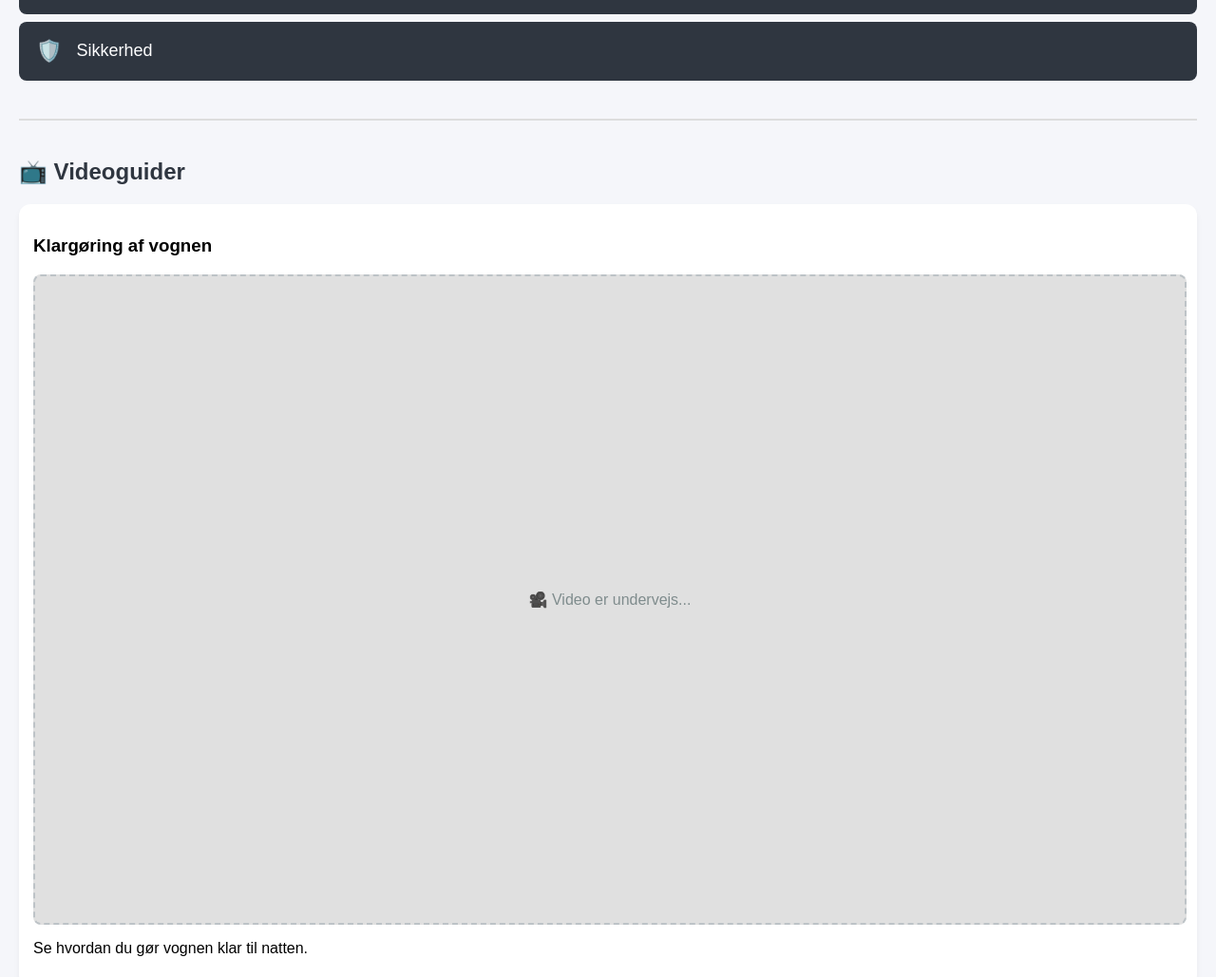
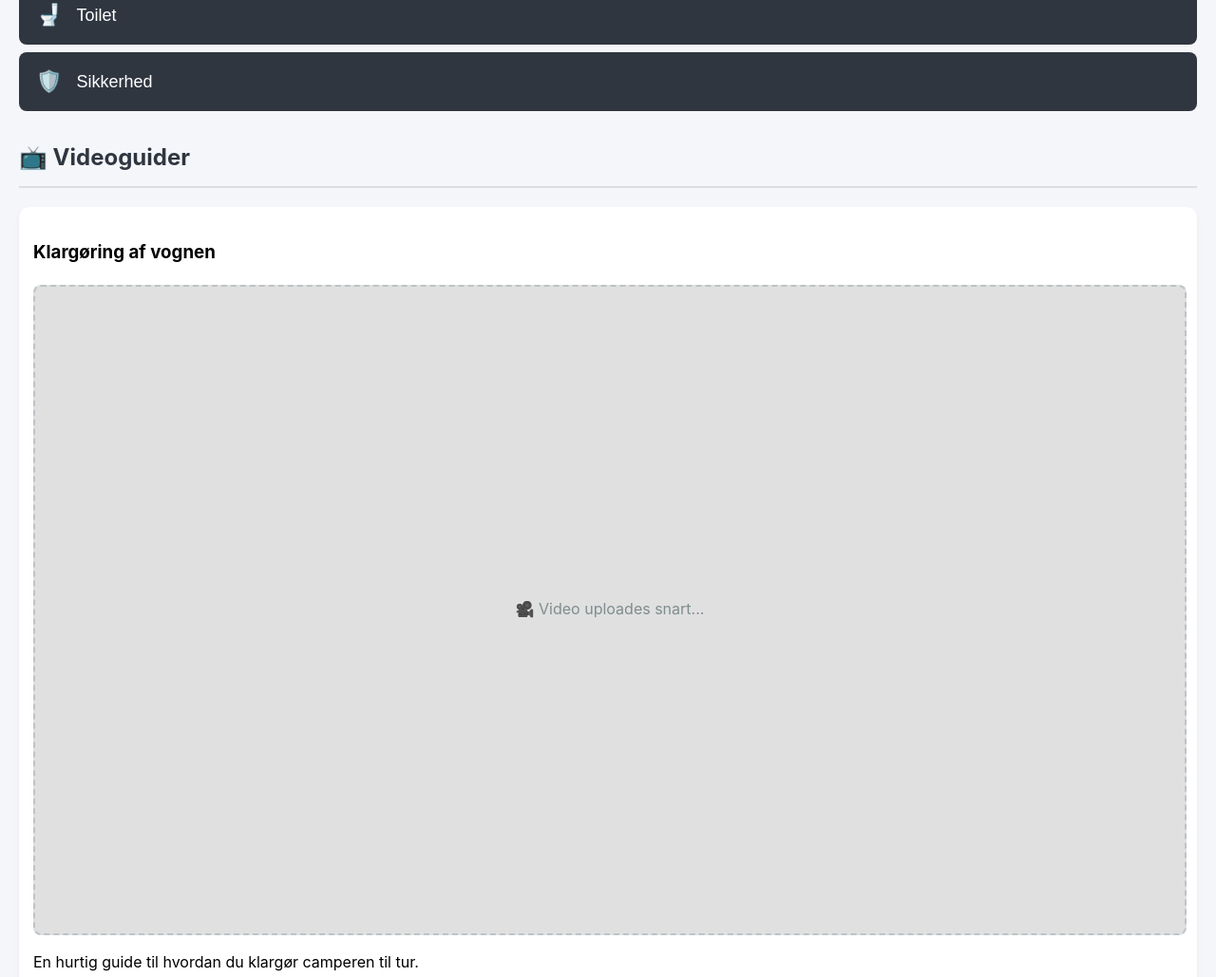
Before and after one commit to biltd497-rgb/camper-guide, a plain HTML site: page index.html in a window 1280 px wide. Shown: the part 485-1514 px from the top of the page at 95% size. Drawn offline with Linux system fonts and the light colour scheme.

Commit message:
Add files via upload

```diff
--- a/index.html
+++ b/index.html
@@ -11,10 +11,17 @@
             --light-bg: #f5f6fa;
         }
 
-        body { font-family: sans-serif; margin: 0; background-color: var(--light-bg); padding: 20px; }
-        h2 { color: var(--dark-grey); }
+        body {
+            font-family: -apple-system, sans-serif;
+            margin: 0;
+            background-color: var(--light-bg);
+            padding: 20px;
+            line-height: 1.6;
+        }
 
-        /* Accordion styling */
+        h2 { color: var(--dark-grey); margin-top: 30px; border-bottom: 2px solid #ddd; padding-bottom: 10px; }
+
+        /* --- ACCORDION STYLING (TEKNIK) --- */
         .accordion {
             background-color: var(--dark-grey);
             color: white;
@@ -31,6 +38,7 @@
             display: flex;
             align-items: center;
         }
+
         .accordion span { margin-right: 15px; font-size: 22px; }
         .active, .accordion:hover { background-color: var(--accent-blue); }
 
@@ -44,9 +52,15 @@
             border-left: 4px solid var(--accent-blue);
         }
 
-        /* Video styling */
-        .video-section { margin-top: 40px; border-top: 2px solid #ddd; padding-top: 20px; }
-        .video-card { background: white; border-radius: 12px; padding: 15px; margin-bottom: 20px; box-shadow: 0 4px 6px rgba(0,0,0,0.05); }
+        /* --- VIDEO STYLING --- */
+        .video-card {
+            background: white;
+            border-radius: 12px;
+            padding: 15px;
+            margin-top: 15px;
+            box-shadow: 0 4px 6px rgba(0,0,0,0.05);
+        }
+
         .video-placeholder {
             width: 100%;
             aspect-ratio: 16 / 9;
@@ -62,8 +76,8 @@
 </head>
 <body>
 
-    <!-- TEKNIK SEKTION -->
-    <div id="tech-section">
+    <!-- SEKTION 1: TEKNISK MANUAL -->
+    <div id="tech-area">
         <h2>🛠️ Teknisk Manual</h2>
 
         <button class="accordion"><span>🔥</span> Varme</button>
@@ -88,20 +102,20 @@
         <div class="panel"><p>Brandslukker findes ved passagersædet. Tjek røgalarmens batteri hver måned.</p></div>
     </div>
 
-    <!-- VIDEO SEKTION -->
-    <div id="video-section" class="video-section">
+    <!-- SEKTION 2: VIDEOGUIDER -->
+    <div id="video-area">
         <h2>📺 Videoguider</h2>
         <div class="video-card">
             <h3>Klargøring af vognen</h3>
             <div class="video-placeholder">
-                <p>🎥 Video er undervejs...</p>
+                <p>🎥 Video uploades snart...</p>
             </div>
-            <p>Se hvordan du gør vognen klar til natten.</p>
+            <p>En hurtig guide til hvordan du klargør camperen til tur.</p>
         </div>
     </div>
 
     <script>
-        // JavaScript til Accordion
+        // JavaScript til at styre Accordion-funktionaliteten
         var acc = document.getElementsByClassName("accordion");
         for (var i = 0; i < acc.length; i++) {
             acc[i].addEventListener("click", function() {
```
